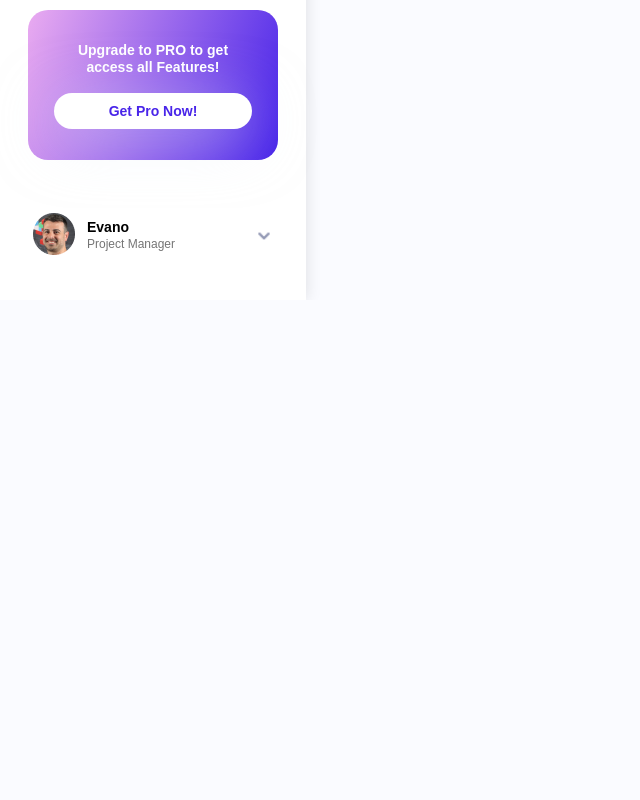
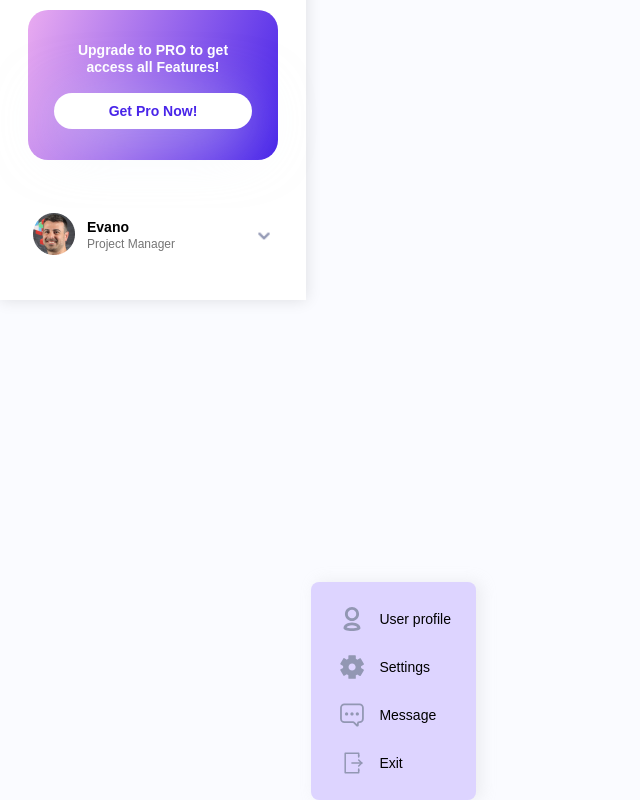
Before and after one commit to Makush-0762/CRM, a React (Create React App) app: page /help in a window 1280 px wide. Shown: the part 500-1300 px from the top of the page, without its empty margins (0-640 px from the left). Before the commit the page ends 800 px from the top, so only its background shows below. Built offline with nearby package versions, Linux system fonts and the light colour scheme.

Commit message:
Change visualisation ProfileSubMenu

```diff
--- a/src/App.css
+++ b/src/App.css
@@ -14,6 +14,7 @@ body {
     font-size: 14px;
     font-weight: 400;
     line-height: 120%;
+    overflow: hidden;
 }
 
 html,
--- a/src/components/side_menu/profile-menu/ProfileMenu.js
+++ b/src/components/side_menu/profile-menu/ProfileMenu.js
@@ -14,7 +14,10 @@ export default function ProfileMenu({ isOpenSideBar }) {
 
     return (
         <>
-            <div className="profileMenu__profile">
+            <div
+                className="profileMenu__profile"
+                onClick={handleOpenSubProfile}
+            >
                 <div className="profile__body-img">
                     <img
                         src={evano}
@@ -32,13 +35,23 @@ export default function ProfileMenu({ isOpenSideBar }) {
                     <img
                         src={arrow_down}
                         alt="icon Arrow"
-                        className="profile__arrow"
-                        onClick={handleOpenSubProfile}
+                        className={`${
+                            isOpenSubMenu
+                                ? 'profile__arrow-active'
+                                : 'profile__arrow'
+                        }`}
+                        // onClick={handleOpenSubProfile}
                     />
                 )}
             </div>
-            {isOpenSubMenu && isOpenSideBar && (
-                <div className="menuProfile">
+            {/* {isOpenSubMenu && isOpenSideBar && ( */}
+            <div
+                className={`${
+                    isOpenSubMenu && isOpenSideBar
+                        ? 'menuProfile-active'
+                        : 'menuProfile'
+                }`}
+            >
                 <ul className="profile__list">
                     {profileItemDB.map((LiItem) => {
                         return (
@@ -50,7 +63,7 @@ export default function ProfileMenu({ isOpenSideBar }) {
                     })}
                 </ul>
             </div>
-            )}
+            {/* )} */}
         </>
     );
 }
--- a/src/components/side_menu/style_side-menu/ProVersion.css
+++ b/src/components/side_menu/style_side-menu/ProVersion.css
@@ -21,7 +21,7 @@
     width: -moz-fit-content;
     position: absolute;
     right: -25px;
-    bottom: 50px;
+    bottom: 250px;
     transition: all 0.3s ease-in-out;
 }
 .proVersion__body-f:hover {
--- a/src/components/side_menu/style_side-menu/ProfileMenu.css
+++ b/src/components/side_menu/style_side-menu/ProfileMenu.css
@@ -18,6 +18,14 @@
     transform: rotate(90deg);
     margin-left: auto;
     cursor: pointer;
+    transition: all 0.3s ease;
+}
+.profile__arrow-active {
+    width: 18px;
+    height: 18px;
+    margin-left: auto;
+    cursor: pointer;
+    transition: all 0.3s ease;
 }
 .profile__name {
     font-weight: 600;
@@ -30,6 +38,6 @@
     color: #757575;
 }
 .profile__list {
-    margin-left: 20px;
-    border-left: 2px #000 solid;
+    /* margin-left: 20px; */
+    /* border-left: 2px #000 solid; */
 }
--- a/src/components/side_menu/style_side-menu/ProfileSubMenu.css
+++ b/src/components/side_menu/style_side-menu/ProfileSubMenu.css
@@ -1,3 +1,35 @@
+.menuProfile {
+    position: absolute;
+    bottom: -500px;
+    right: -170px;
+    transition: all 0.3s ease;
+    background-color: #ddd4ff;
+    padding: 15px;
+    box-shadow: 5px 0px 15px #c8c8c844;
+    border-radius: 8px;
+}
+.menuProfile-active {
+    position: absolute;
+    bottom: 0;
+    right: -170px;
+    transition: all 0.3s ease;
+    background-color: #ddd4ff;
+    padding: 15px;
+    /* box-shadow: 10px 0px 15px #a4a4a456; */
+    border-radius: 8px;
+}
+.menuProfile-active::before {
+    content: '';
+    position: absolute;
+    width: 45px;
+    height: 45px;
+    background-color: #ddd4ff;
+    bottom: 40px;
+    left: -20px;
+    transform: rotate(45deg);
+    box-shadow: 0px 0px 15px #a4a4a456;
+    z-index: -1;
+}
 .profile__list-item {
     padding: 10px;
     border-radius: 8px;
--- a/src/components/side_menu/style_side-menu/Side-menu.css
+++ b/src/components/side_menu/style_side-menu/Side-menu.css
@@ -7,13 +7,15 @@
     background-color: rgb(255, 255, 255);
     height: 100vh;
     box-shadow: 0px 0px 15px #0000001f;
-    position: sticky;
+    position: relative;
     flex-grow: 1;
-    /* overflow-y: auto; */
+    /* overflow-x: auto; */
+    transition: all 0.3s ease;
+    z-index: 100;
 }
 .sideMenu__body-active {
     width: 100px;
-    transition: all 0.5s ease;
+    transition: all 0.3s ease;
 }
 .sideMenu__profile-pro {
     flex-grow: 1;
```
Lines whose indentation alone changed are shown as unchanged.
